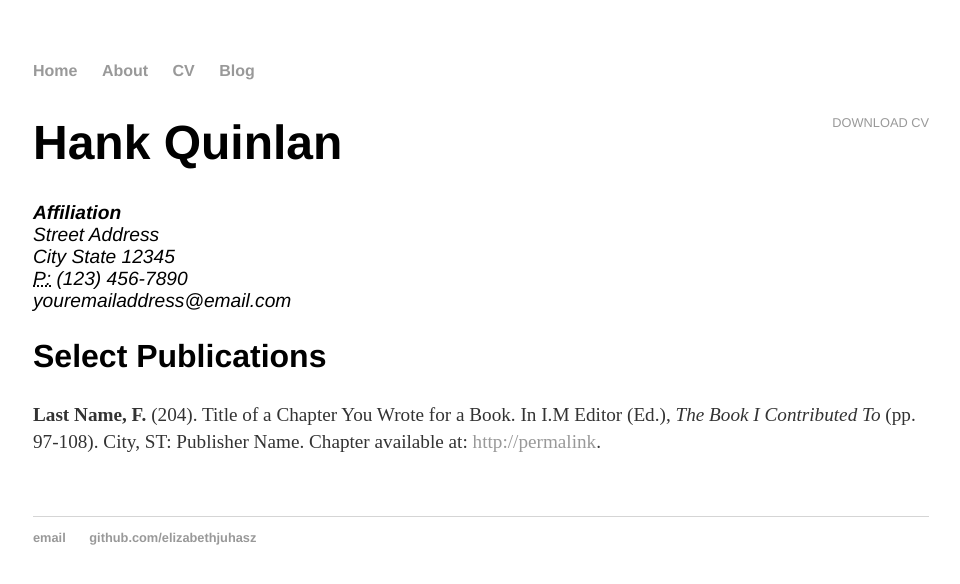
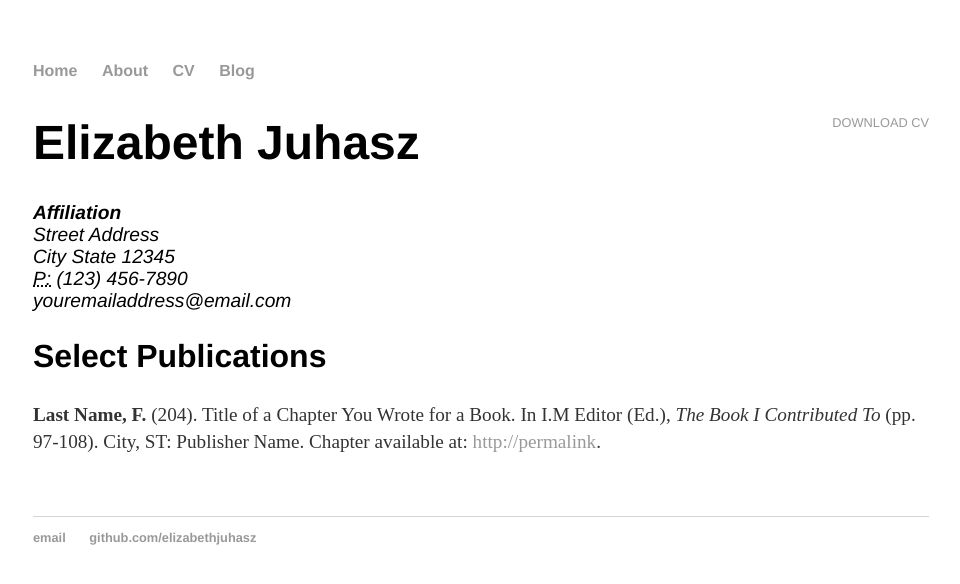
Before and after one commit to elizabethjuhasz/elizabethjuhasz.github.io, a Jekyll site: the page built from cv/index.html, in a window 1280 px wide. Shown: the top 584 px of the page, without its empty margins (159-1119 px from the left). Built offline with Jekyll 4.4.1, drawn with Linux system fonts in a browser that asks for light colours.

Commit message:
Update index.html

```diff
--- a/cv/index.html
+++ b/cv/index.html
@@ -5,7 +5,7 @@ title: CV
 
 	<div class="cv">
 		<a href="#" class="download" title="Download CV as PDF">Download CV</a>
-					<h1>Hank Quinlan</h1>
+					<h1>Elizabeth Juhasz</h1>
 					<address>
 					<strong>Affiliation</strong><br>
 					Street Address<br>
```
